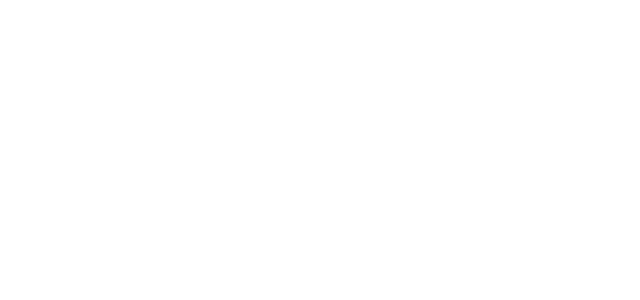
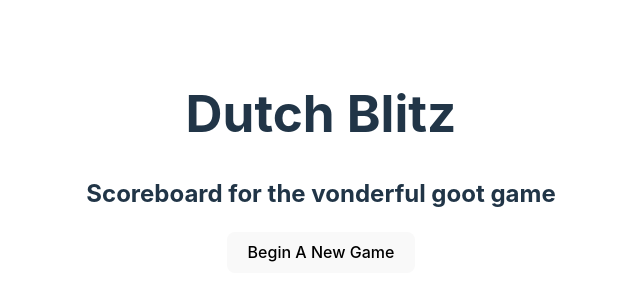
Before and after one commit to georgekouts108/dutch-blitz-scoreboard, a React (Vite) app in the folder db-scoreboard/: page / in a window 1280 px wide. Shown: the part 238-538 px from the top of the page, without its empty margins (319-959 px from the left). Built offline with nearby package versions, Linux system fonts and the light colour scheme.

Commit message:
#7 updated react-router- dom and imported router modules

```diff
--- a/db-scoreboard/src/App.jsx
+++ b/db-scoreboard/src/App.jsx
@@ -2,6 +2,8 @@
 import reactLogo from './assets/react.svg'
 import viteLogo from '/vite.svg'
 import './App.css'
+
+import { BrowserRouter as Router, Route, Routes } from 'react-router-dom';
 
 import IntroPage from './components/IntroPage'
 import PlayercountPage from './components/PlayercountPage'
@@ -9,7 +11,10 @@
 
   return (
     <>
+      <Router>
 
+      </Router>
+    <IntroPage/>
     </>
   )
 }
```
